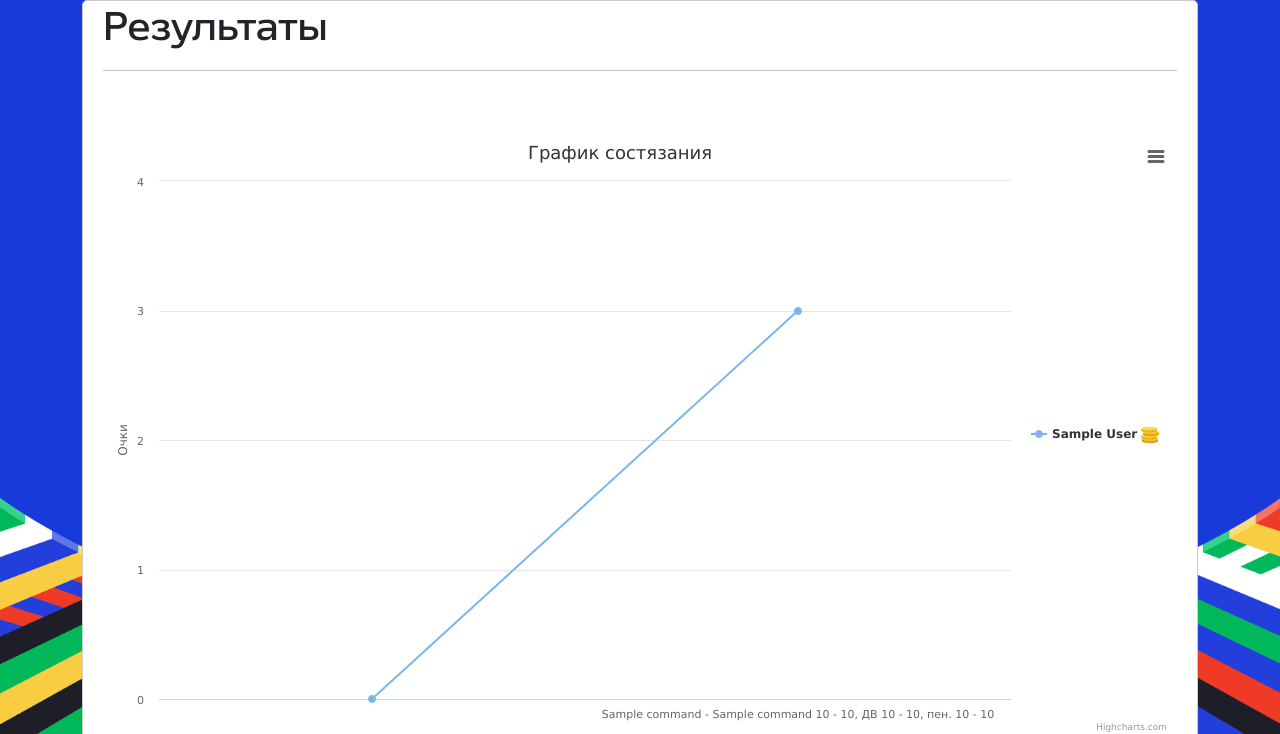
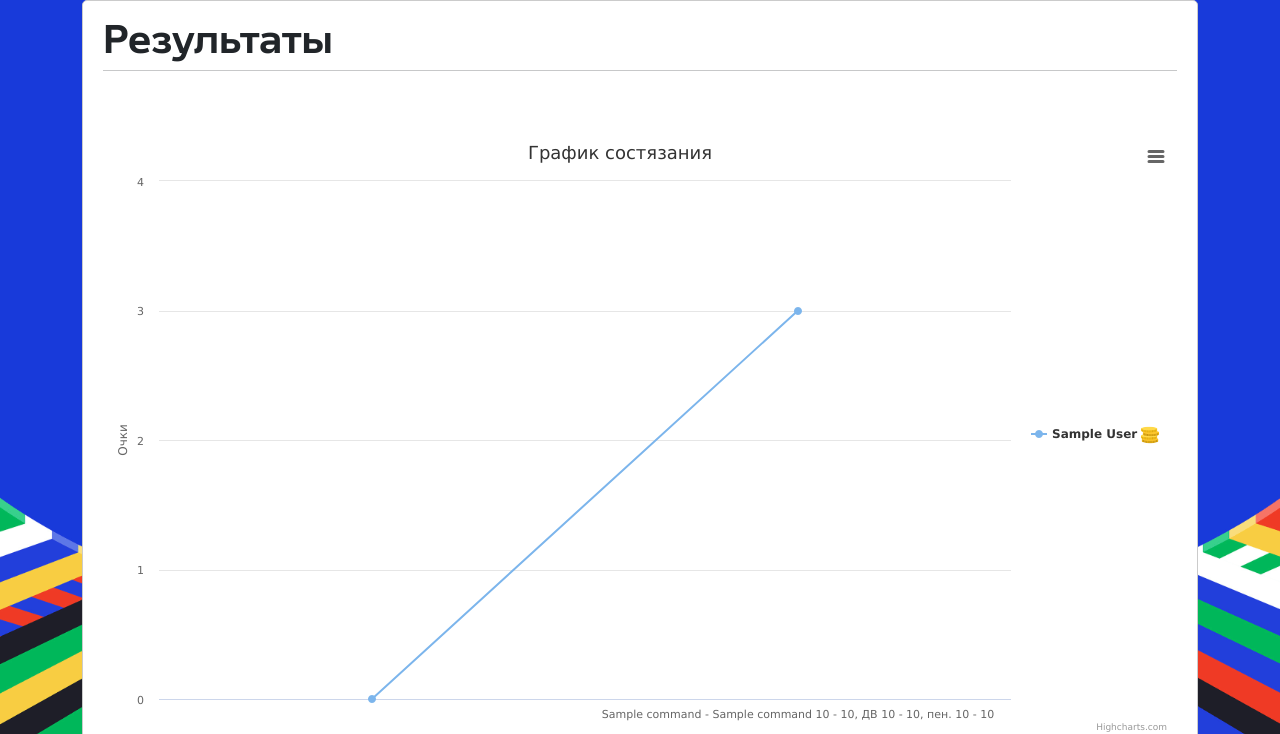
Before and after one commit to Kostr/euro-champ-2024, a Django app: page /results/ in a window 1280 px wide. Shown: the part 56-790 px from the top of the page. Run offline with Django 4.2, Linux system fonts and the light colour scheme; tables that the repository leaves empty hold one stand-in row (values such as "Sample post"); data that the repository does not hold is empty.

Commit message:
Font modifications
Signed-off-by: Konstantin Aladyshev <aladyshev22@gmail.com>

```diff
--- a/euro_champ_2024/assets/css/style_9f542ca6.css
+++ b/euro_champ_2024/assets/css/style_9f542ca6.css
@@ -157,6 +157,7 @@ a.mysocial:visited {
   font-family: 'UEFAEuro-2024-Medium';
   src: url('../fonts/UEFAEuro-2024-Medium.ttf')  format("truetype"),
        local('UEFAEuro-2024-Medium');
+  ascent-override: 135%;
 }
 
 h1,h2,h3 {
```
Also changed, not shown: euro_champ_2024/assets/fonts/UEFAEuro-2024-Medium.ttf.
